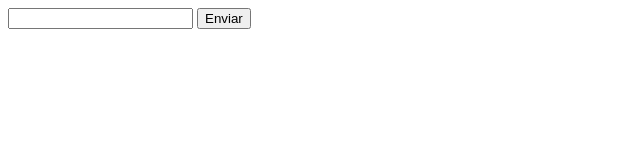
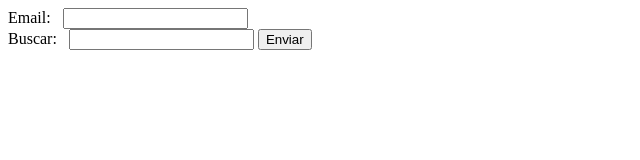
Before and after one commit to rick571z/repo1_remoto, a plain HTML site: page index.html in a window 1280 px wide. Shown: the whole page, without its empty margins (0-640 px from the left). Drawn offline with Linux system fonts and the light colour scheme.

Commit message:
se agrego el campo buscar en index.html

```diff
--- a/index.html
+++ b/index.html
@@ -14,7 +14,7 @@
         <!--action: es el nombre del formulario-->
         <form action="miformulario" id="miformulaio" method="get">
 
-            <input type="text" name="texto" id="texto">
+            Email: &nbsp; <input type="email" name="email" id="email"><br> Buscar: &nbsp; <input type="search" name="buscar" id="buscar">
             <input type="submit" value="Enviar">
 
         </form>
```
